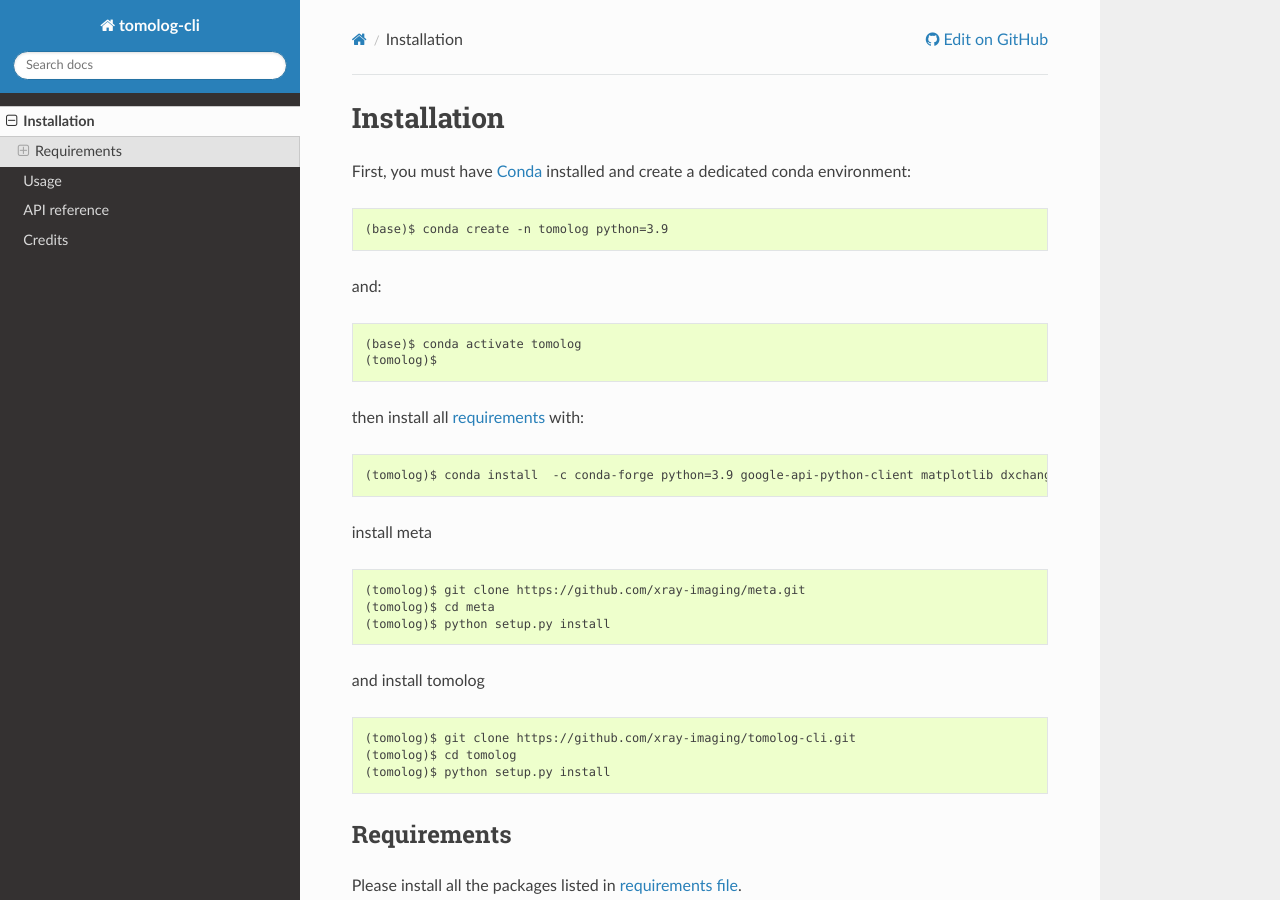
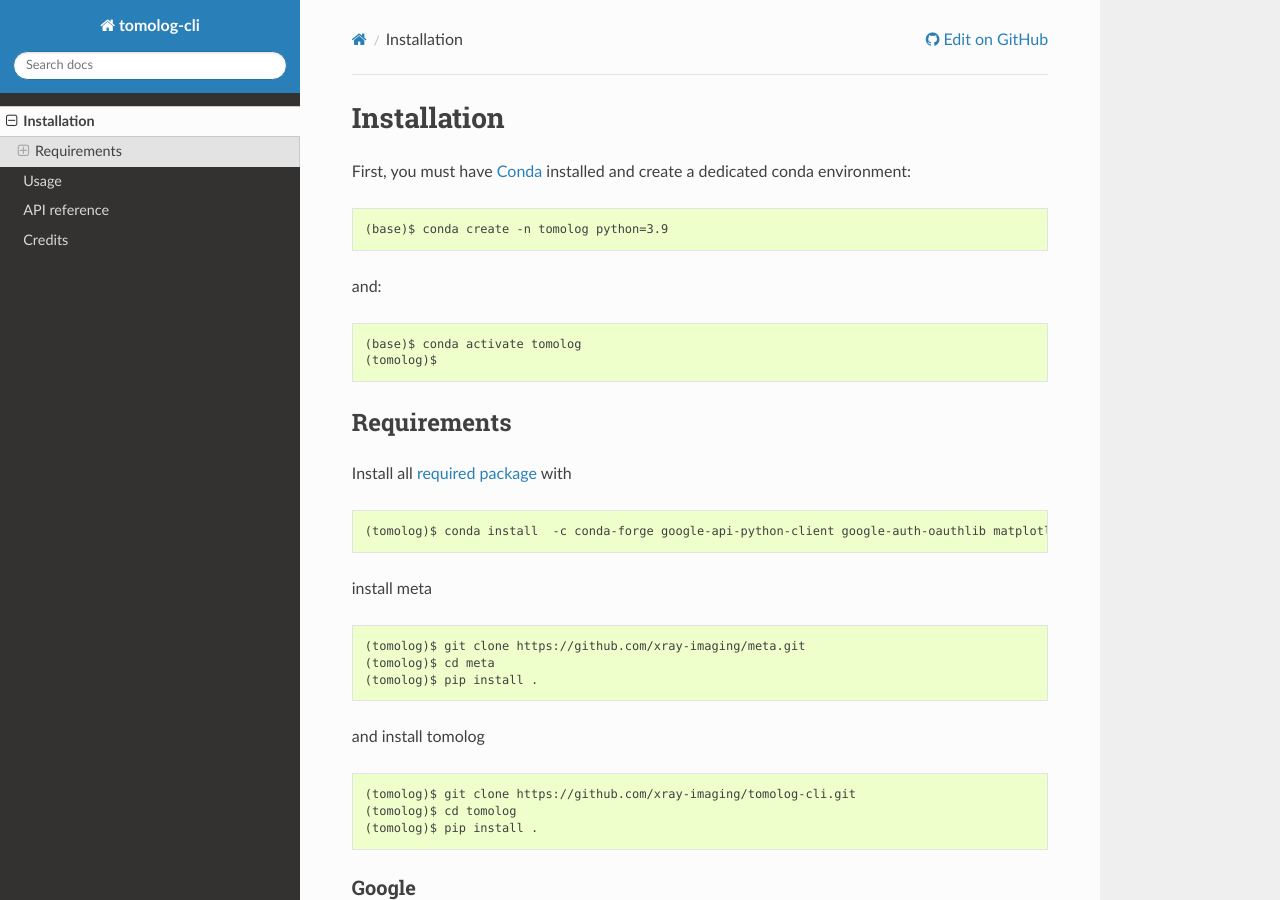
Before and after one commit to xray-imaging/tomolog-cli, a Sphinx documentation site: the page built from docs/source/install.rst, in a window 1280 px wide and 900 px high. Built offline with Sphinx 7.4.7 and the Read the Docs theme 3.1.0, drawn with Linux system fonts in a browser that asks for light colours.

Commit message:
tested on a fresh conda env

```diff
--- a/docs/source/install.rst
+++ b/docs/source/install.rst
@@ -12,9 +12,14 @@ and::
     (base)$ conda activate tomolog
     (tomolog)$
 
-then install all `requirements <https://github.com/xray-imaging/mosaic/blob/main/requirements.txt>`_ with::
+Requirements
+============
 
-    (tomolog)$ conda install  -c conda-forge python=3.9 google-api-python-client matplotlib dxchange dxfile python-dotenv matplotlib-scalebar
+Install all `required package <https://github.com/xray-imaging/mosaic/blob/main/requirements.txt>`_ with
+
+::
+
+    (tomolog)$ conda install  -c conda-forge google-api-python-client google-auth-oauthlib matplotlib dxchange dxfile h5py matplotlib-scalebar
 
 
 install meta
@@ -22,7 +27,7 @@ install meta
 
     (tomolog)$ git clone https://github.com/xray-imaging/meta.git
     (tomolog)$ cd meta
-    (tomolog)$ python setup.py install
+    (tomolog)$ pip install .
 
 
 and install tomolog
@@ -30,13 +35,9 @@ and install tomolog
 
     (tomolog)$ git clone https://github.com/xray-imaging/tomolog-cli.git
     (tomolog)$ cd tomolog
-    (tomolog)$ python setup.py install
+    (tomolog)$ pip install .
 
 
-Requirements
-============
-
-Please install all the packages listed in `requirements file <https://github.com/xray-imaging/tomolog-cli/blob/main/envs/requirements.txt>`_.
 
 
 Google
```
